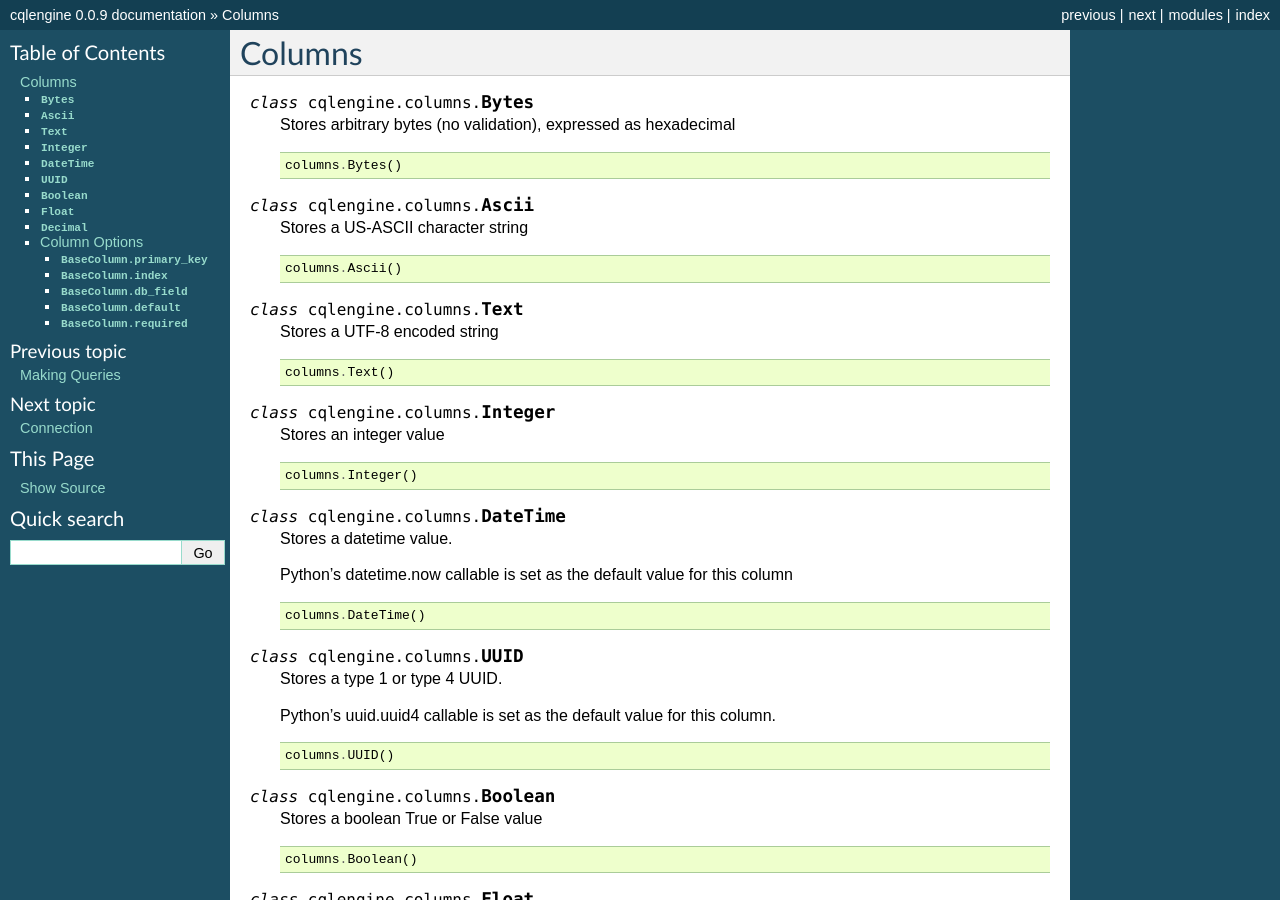
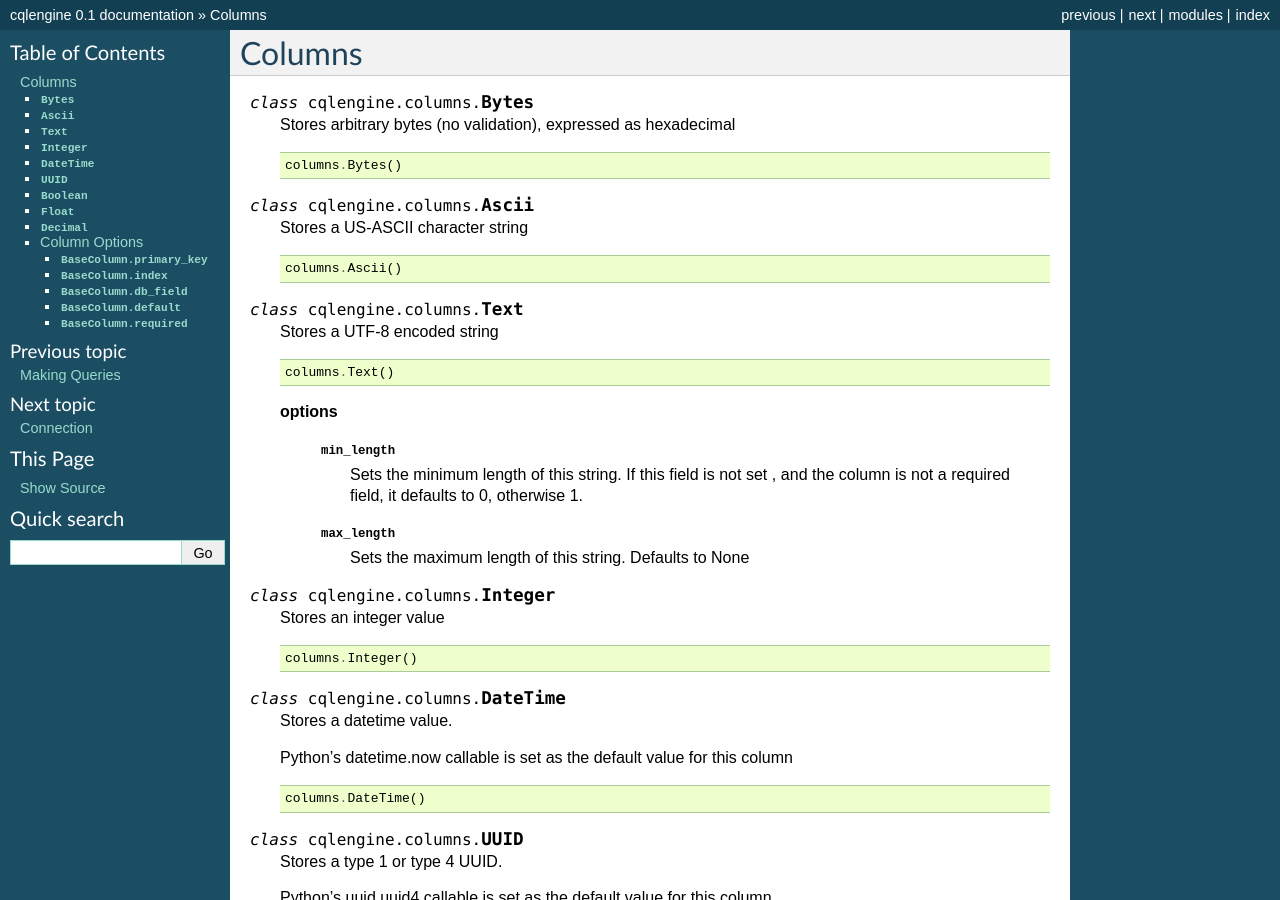
Before and after one commit to datastax/python-driver, a Sphinx documentation site: the page built from docs/topics/columns.rst, in a window 1280 px wide and 900 px high. Built offline with Sphinx 7.4.7, drawn with Linux system fonts in a browser that asks for light colours; formulas are drawn with MathJax 3; some of the changed text lies outside the part shown.

Commit message:
updating version number, documentation, and changelog

```diff
--- a/cqlengine/__init__.py
+++ b/cqlengine/__init__.py
@@ -1,4 +1,4 @@
 from cqlengine.columns import *
 from cqlengine.models import Model
 
-__version__ = '0.0.9'
+__version__ = '0.1'
--- a/docs/conf.py
+++ b/docs/conf.py
@@ -48,9 +48,9 @@ copyright = u'2012, Blake Eggleston'
 # built documents.
 #
 # The short X.Y version.
-version = '0.0.9'
+version = '0.1'
 # The full version, including alpha/beta/rc tags.
-release = '0.0.9'
+release = '0.1'
 
 # The language for content autogenerated by Sphinx. Refer to documentation
 # for a list of supported languages.
--- a/docs/topics/columns.rst
+++ b/docs/topics/columns.rst
@@ -23,6 +23,14 @@ Columns
     Stores a UTF-8 encoded string ::
 
        columns.Text()
+
+    **options**
+
+        :attr:`~columns.Text.min_length`
+            Sets the minimum length of this string. If this field is not set , and the column is not a required field, it defaults to 0, otherwise 1.
+
+        :attr:`~columns.Text.max_length`
+            Sets the maximum length of this string. Defaults to None
 
 .. class:: Integer()
 
--- a/setup.py
+++ b/setup.py
@@ -4,7 +4,7 @@ from setuptools import setup, find_packages
 #python setup.py register
 #python setup.py sdist upload
 
-version = '0.0.9'
+version = '0.1'
 
 long_desc = """
 cqlengine is a Cassandra CQL ORM for Python in the style of the Django orm and mongoengine
```
Also changed, not shown: 1 other file.
